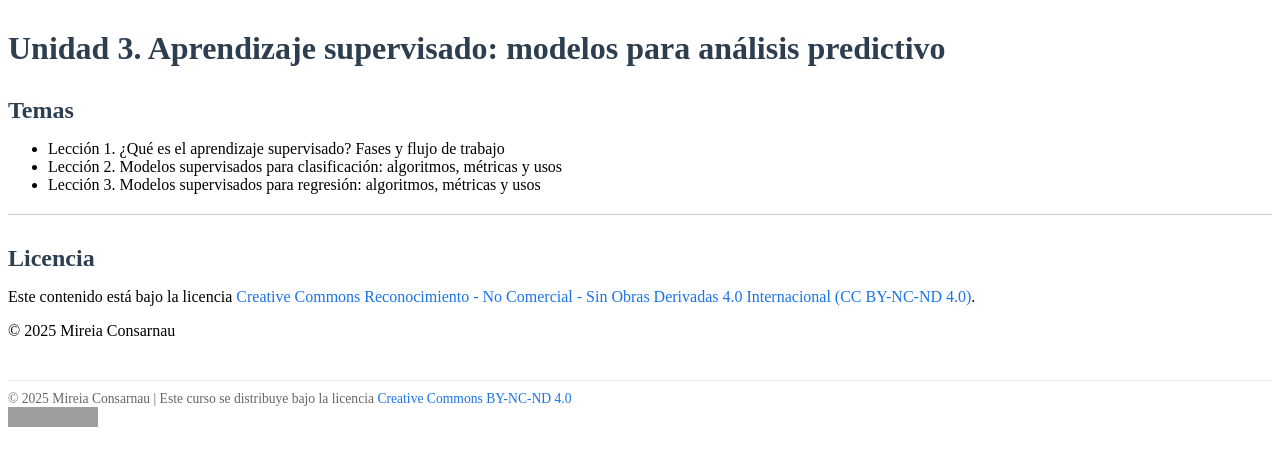
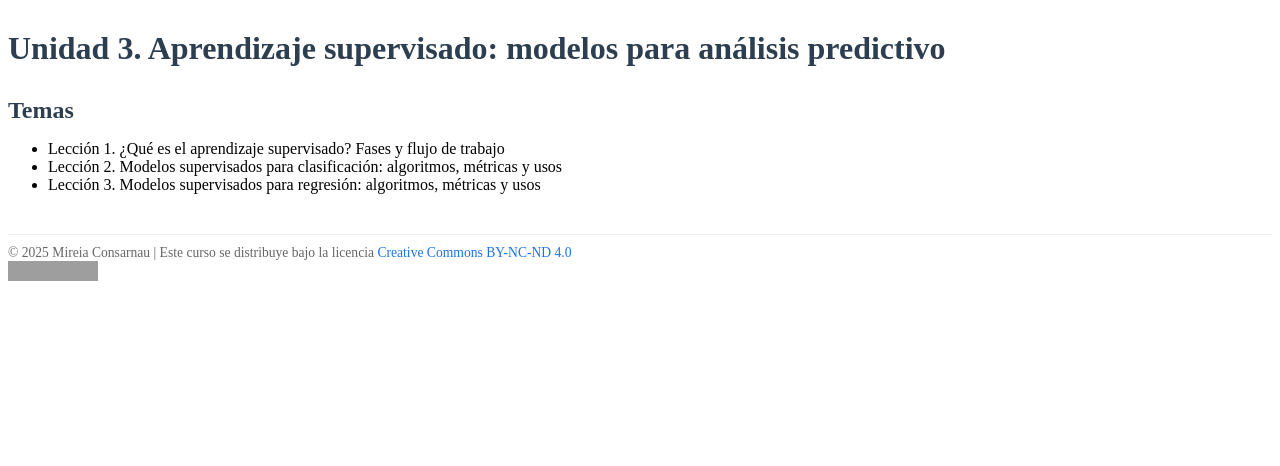
Before and after one commit to mireiaconsarnau/machine_learning, a Jekyll site: the page built from unidad3.md, in a window 1280 px wide. Shown: the top 466 px of the page. Built offline with Jekyll 4.4.1, drawn with Linux system fonts in a browser that asks for light colours; grey boxes are pictures that could not be loaded.

Commit message:
Update unidad3.md

```diff
--- a/unidad3.md
+++ b/unidad3.md
@@ -8,11 +8,3 @@ title: "Unidad 3. Aprendizaje supervisado: modelos para análisis predictivo"
 - Lección 1. ¿Qué es el aprendizaje supervisado? Fases y flujo de trabajo
 - Lección 2. Modelos supervisados para clasificación: algoritmos, métricas y usos
 - Lección 3. Modelos supervisados para regresión: algoritmos, métricas y usos
-
----
-
-## Licencia
-
-Este contenido está bajo la licencia [Creative Commons Reconocimiento - No Comercial - Sin Obras Derivadas 4.0 Internacional (CC BY-NC-ND 4.0)](LICENSE.md).
-
-© 2025 Mireia Consarnau
```
